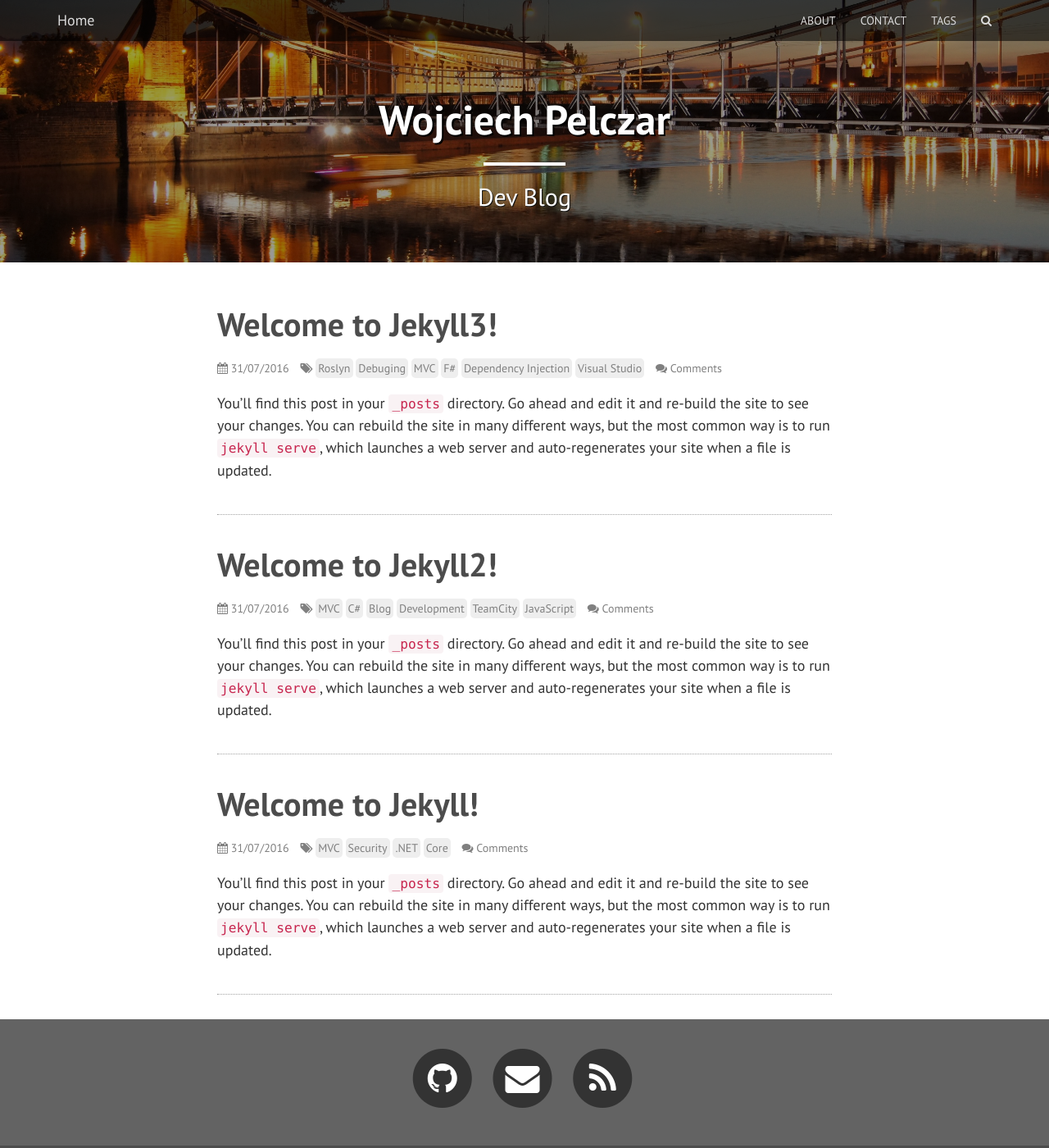
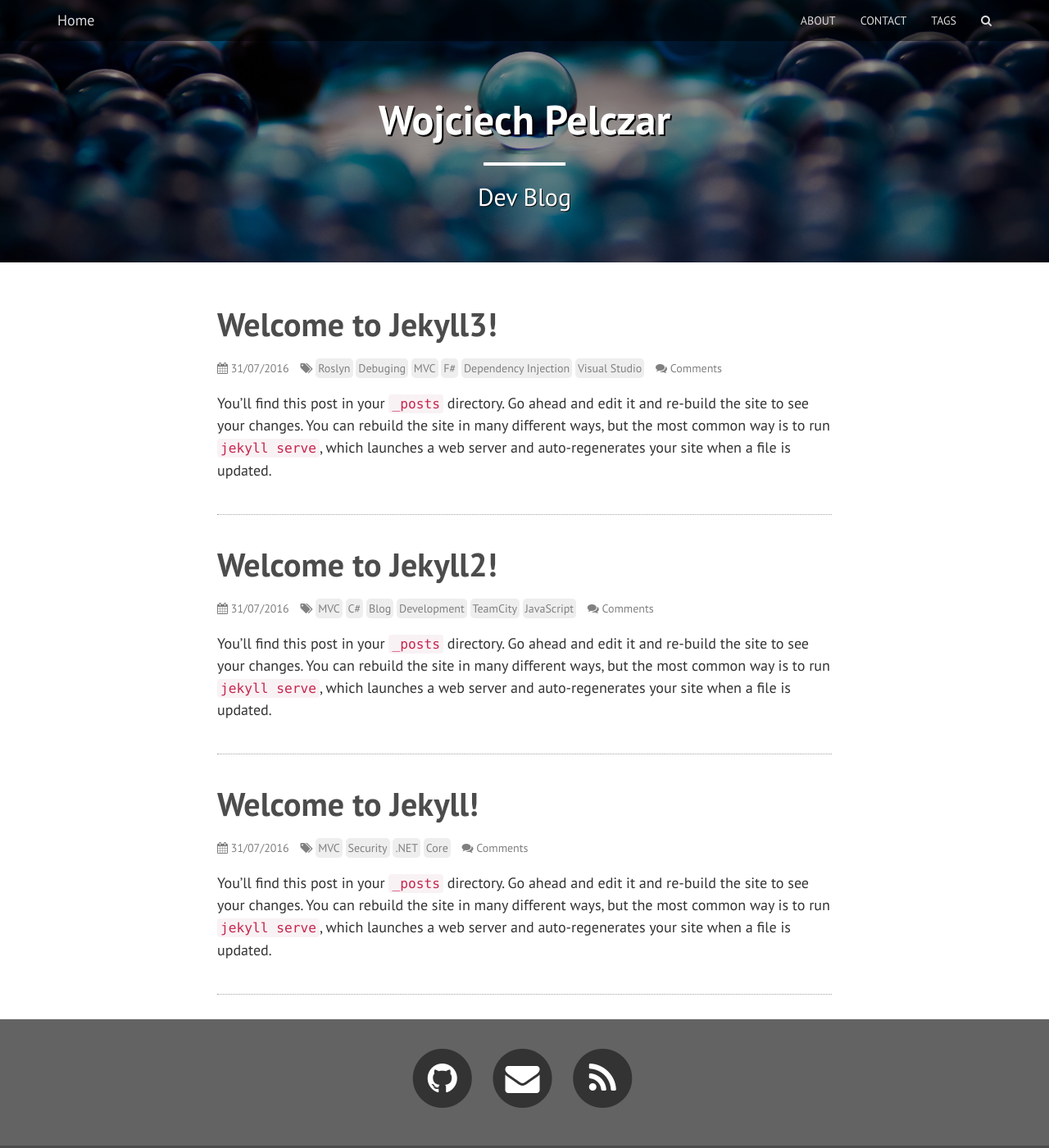
Before and after one commit to wpelczar/Blog, a Jekyll site: the page built from index.html, in a window 1280 px wide and 1400 px high. Shown: the whole window at 82% size. Built offline with Jekyll 4.4.1, drawn with Linux system fonts in a browser that asks for light colours; nearby versions of some CDN libraries; comment, search, counter and statistics services are not loaded.

Commit message:
Change header img

```diff
--- a/_sass/_header.scss
+++ b/_sass/_header.scss
@@ -1,5 +1,5 @@
 .top-bar{
-  background: $base-color-5 url("../images/wroclaw.jpg") center center no-repeat;
+  background: $base-color-5 url("../images/blue_marbles.jpg") center center no-repeat;
   background-size: 100%;
   height: 320px;
   margin: 0 0 30px 0;
```
Also changed, not shown: images/blue_marbles.jpg (added), images/wroclaw.jpg (deleted).
